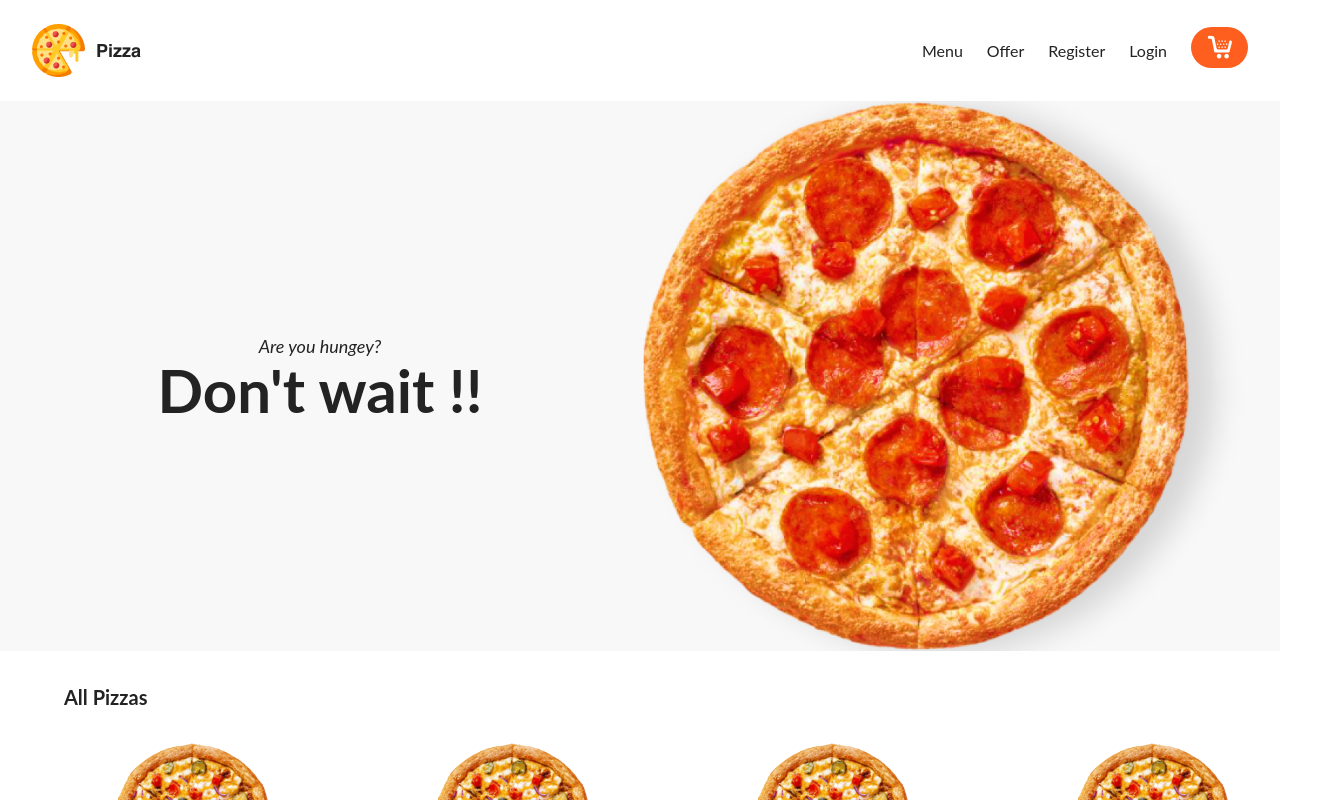
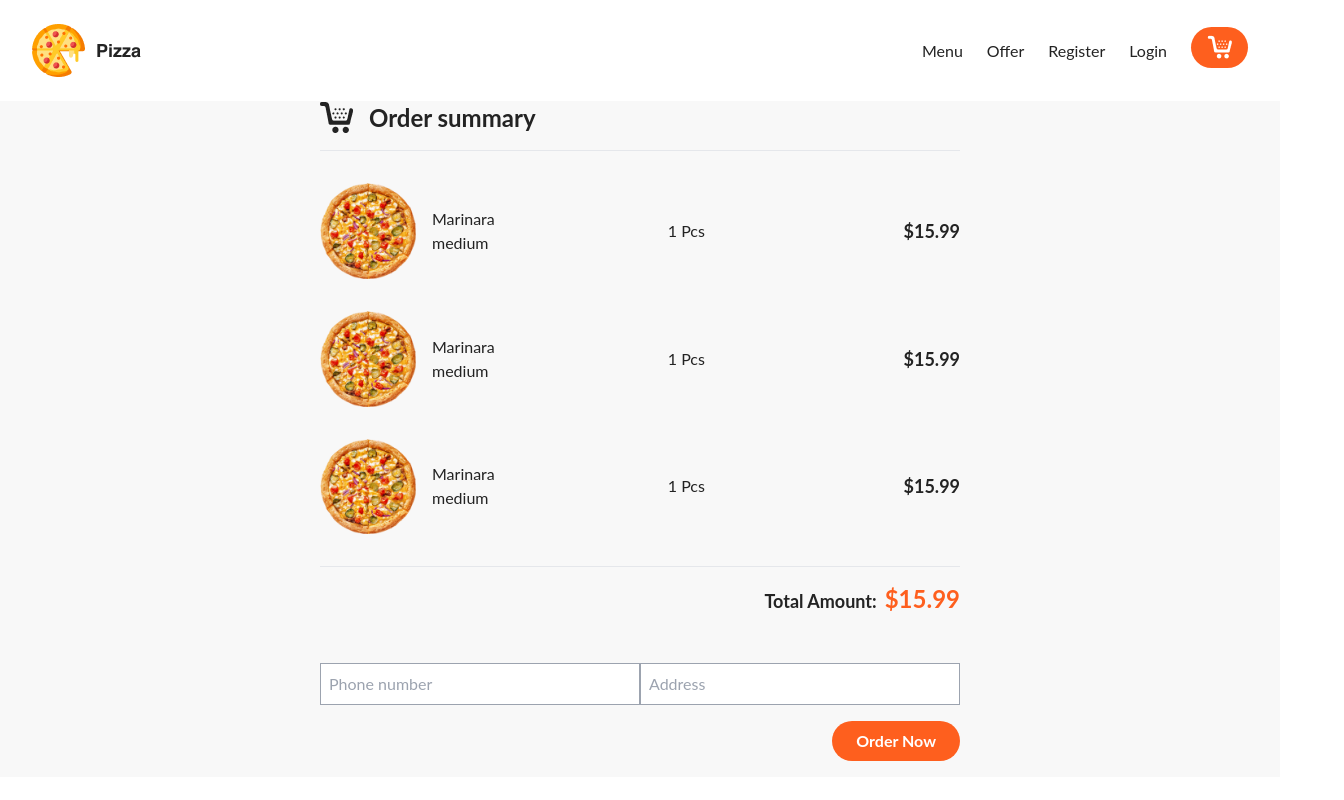
Before and after one commit to NadishMaredia/BurgerApp, an Angular app in the folder client/: page /customer/cart in a window 1280 px wide. Before the commit this address led to /. Shown: the top 800 px of the page, 1344 px wide, since content can reach past the window. Built offline with nearby package versions, Linux system fonts and the light colour scheme.

Commit message:
Add cart component

```diff
--- a/client/src/app/app-routing.module.ts
+++ b/client/src/app/app-routing.module.ts
@@ -1,7 +1,12 @@
 import { NgModule } from '@angular/core';
 import { RouterModule, Routes } from '@angular/router';
+import { CartComponent } from './cart/cart.component';
+import { HeroComponent } from './hero/hero.component';
 
-const routes: Routes = [];
+const routes: Routes = [
+  { path: '', component: HeroComponent},
+  { path: 'customer/cart', component: CartComponent}
+];
 
 @NgModule({
   imports: [RouterModule.forRoot(routes)],
--- a/client/src/app/app.component.html
+++ b/client/src/app/app.component.html
@@ -1 +1,3 @@
 <app-header></app-header>
+
+<router-outlet></router-outlet>
--- a/client/src/app/app.module.ts
+++ b/client/src/app/app.module.ts
@@ -7,6 +7,8 @@ import { HeaderComponent } from './header/header.component';
 import { HeroComponent } from './hero/hero.component';
 import { MenuComponent } from './menu/menu.component';
 import { MenuItemComponent } from './menu-item/menu-item.component';
+import { CartComponent } from './cart/cart.component';
+import { CartItemComponent } from './cart-item/cart-item.component';
 
 @NgModule({
   declarations: [
@@ -14,7 +16,9 @@ import { MenuItemComponent } from './menu-item/menu-item.component';
     HeaderComponent,
     HeroComponent,
     MenuComponent,
-    MenuItemComponent
+    MenuItemComponent,
+    CartComponent,
+    CartItemComponent
   ],
   imports: [
     BrowserModule,
--- /dev/null
+++ b/client/src/app/cart-item/cart-item.component.html
@@ -0,0 +1,10 @@
+
+<div class="flex items-center my-8">
+    <img class="w-24" src="../../assets/pizza.png" alt="">
+    <div class="flex-1 ml-4">
+        <h1>Marinara</h1>
+        <span>medium</span>
+    </div>
+    <span class="flex-1">1 Pcs</span>
+    <span class="font-bold text-lg">$15.99</span>
+</div>
--- /dev/null
+++ b/client/src/app/cart-item/cart-item.component.ts
@@ -0,0 +1,15 @@
+import { Component, OnInit } from '@angular/core';
+
+@Component({
+  selector: 'app-cart-item',
+  templateUrl: './cart-item.component.html',
+  styleUrls: ['./cart-item.component.css']
+})
+export class CartItemComponent implements OnInit {
+
+  constructor() { }
+
+  ngOnInit(): void {
+  }
+
+}
--- /dev/null
+++ b/client/src/app/cart/cart.component.css
@@ -0,0 +1,23 @@
+.go-back {
+    background: var(--primary);
+}
+
+.go-back:hover {
+    background: var(--primary-hover);
+}
+
+.cart {
+    background: var(--secondary);
+}
+
+.amount {
+    color: var(--primary);
+}
+
+.order-btn {
+    background: var(--primary);
+}
+
+.order-btn:hover {
+    background: var(--primary-hover);
+}
--- /dev/null
+++ b/client/src/app/cart/cart.component.html
@@ -0,0 +1,38 @@
+<section class="cart">
+    <!-- <div class="empty-cart">
+        <div class="container mx-auto text-center">
+            <h1 class="text-3xl font-bold mb-2">Cart Empty</h1>
+            <p class="text-gray-500 text-lg mb-12">You probably haven't ordered a pizza yet.</p>
+            <img class="w-2/5 mx-auto" src="../../assets//empty-cart.png" alt="">
+            <a routerLink="/" class="inline-block px-6 py-2 rounded-full btn-primary text-white font-bold mt-12 go-back">Go
+                back</a>
+        </div>
+    </div> -->
+
+    <div class="order container mx-auto w-1/2">
+        <div class="flex items-center border-b broder-gray-300 pb-4">
+            <img src="../../assets/cart-black.png" alt="">
+            <h1 class="font-bold ml-4 text-2xl">Order summary</h1>
+        </div>
+        <div class="pizza-list">
+            <app-cart-item></app-cart-item>
+            <app-cart-item></app-cart-item>
+            <app-cart-item></app-cart-item>
+        </div>
+        <hr>
+        <div class="text-right py-4">
+            <div>
+                <span class="text-lg font-bold">Total Amount:</span>
+                <span class="amount text-2xl font-bold ml-2">$15.99</span>
+            </div>
+            <div>
+                <form action="" class="mt-12">
+                    <input class="border border-gray-400 p-2 w-1/2 mb-4" type="text" placeholder="Phone number">
+                    <input class="border border-gray-400 p-2 w-1/2" type="text" placeholder="Address">
+                    <button class="order-btn btn-primary px-6 py-2 rounded-full font-bold text-white" type="submit">Order Now</button>
+                </form>
+            </div>
+            <!-- <a href="" class="inline-block cursor-pointer px-6 order-btn btn-primary px-6 py-2 rounded-full font-bold text-white">Login to continue</a> -->
+        </div>
+    </div>
+</section>
--- /dev/null
+++ b/client/src/app/cart/cart.component.ts
@@ -0,0 +1,15 @@
+import { Component, OnInit } from '@angular/core';
+
+@Component({
+  selector: 'app-cart',
+  templateUrl: './cart.component.html',
+  styleUrls: ['./cart.component.css']
+})
+export class CartComponent implements OnInit {
+
+  constructor() { }
+
+  ngOnInit(): void {
+  }
+
+}
--- a/client/src/app/header/header.component.html
+++ b/client/src/app/header/header.component.html
@@ -9,10 +9,7 @@
             <li class="ml-6"><a href="#">Offer</a></li>
             <li class="ml-6"><a href="#">Register</a></li>
             <li class="ml-6"><a href="#">Login</a></li>
-            <li class="ml-6"><a href="#" class="inline-block px-4 py-2 rounded-full"><img src="../../assets/cart.png" /></a></li>
+            <li class="ml-6"><a routerLink="customer/cart" routerLinkActive="router-link-active" class="inline-block px-4 py-2 rounded-full"><img src="../../assets/cart.png" /></a></li>
         </ul>
     </div>
 </nav>
-
-<app-hero></app-hero>
-<app-menu></app-menu>
--- a/client/src/app/hero/hero.component.css
+++ b/client/src/app/hero/hero.component.css
@@ -5,3 +5,11 @@ section.hero {
 .make-center {
     text-align: center;
 }
+
+.btn-primary {
+    background: var(--primary);
+}
+
+.btn-primary:hover {
+    background: var(--primary-hover);
+}
--- a/client/src/app/hero/hero.component.html
+++ b/client/src/app/hero/hero.component.html
@@ -4,9 +4,12 @@
         <div class="w-1/2 make-center">
             <h6 class="text-lg"><em>Are you hungey?</em></h6>
             <h1 class="text-6xl font-bold">Don't wait !!</h1>
+            <button class="px-6 py-2 rounded-full text-white font-bold mt-4 btn-primary">Order Now</button>
         </div>
         <div class="w-1/2">
             <img src="../../assets/hero-pizza.png" alt="">
         </div>
     </div>
 </section>
+
+<app-menu></app-menu>
```
Also changed, not shown: client/src/app/cart-item/cart-item.component.css (added).
